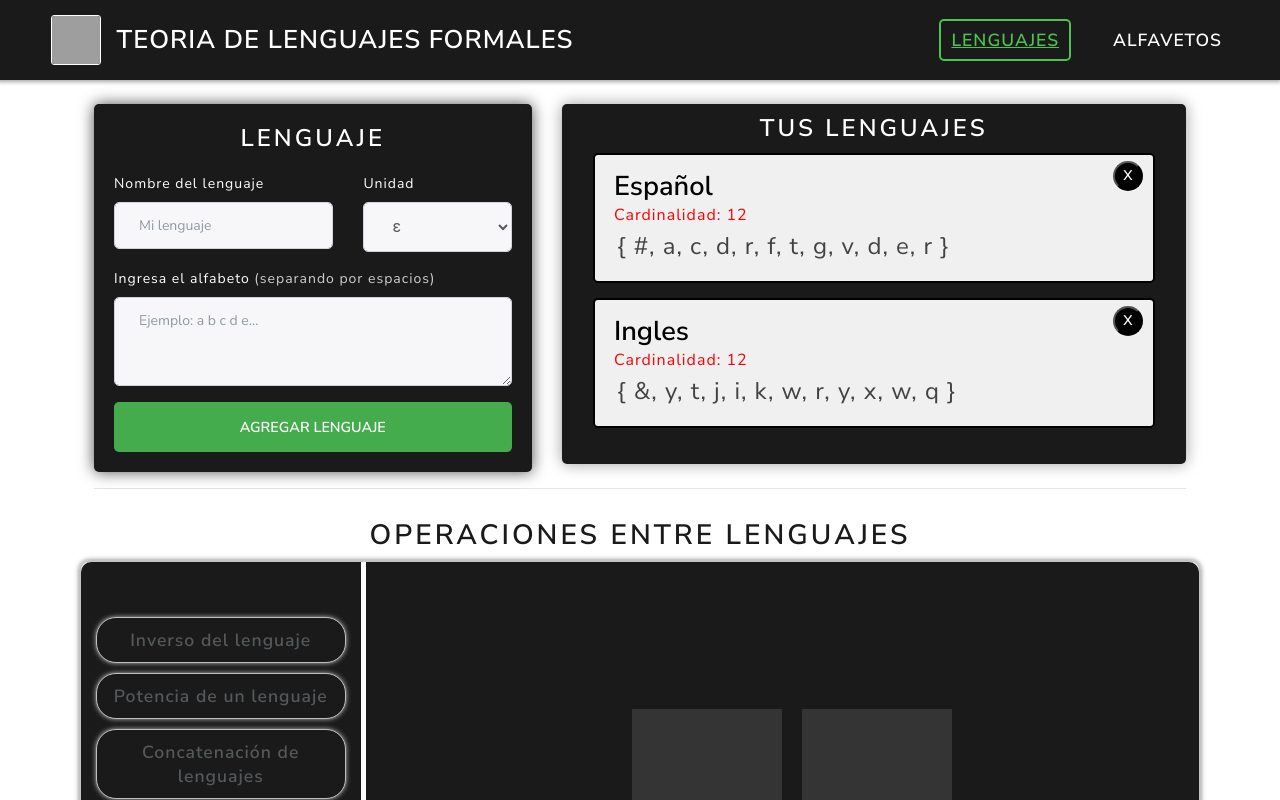
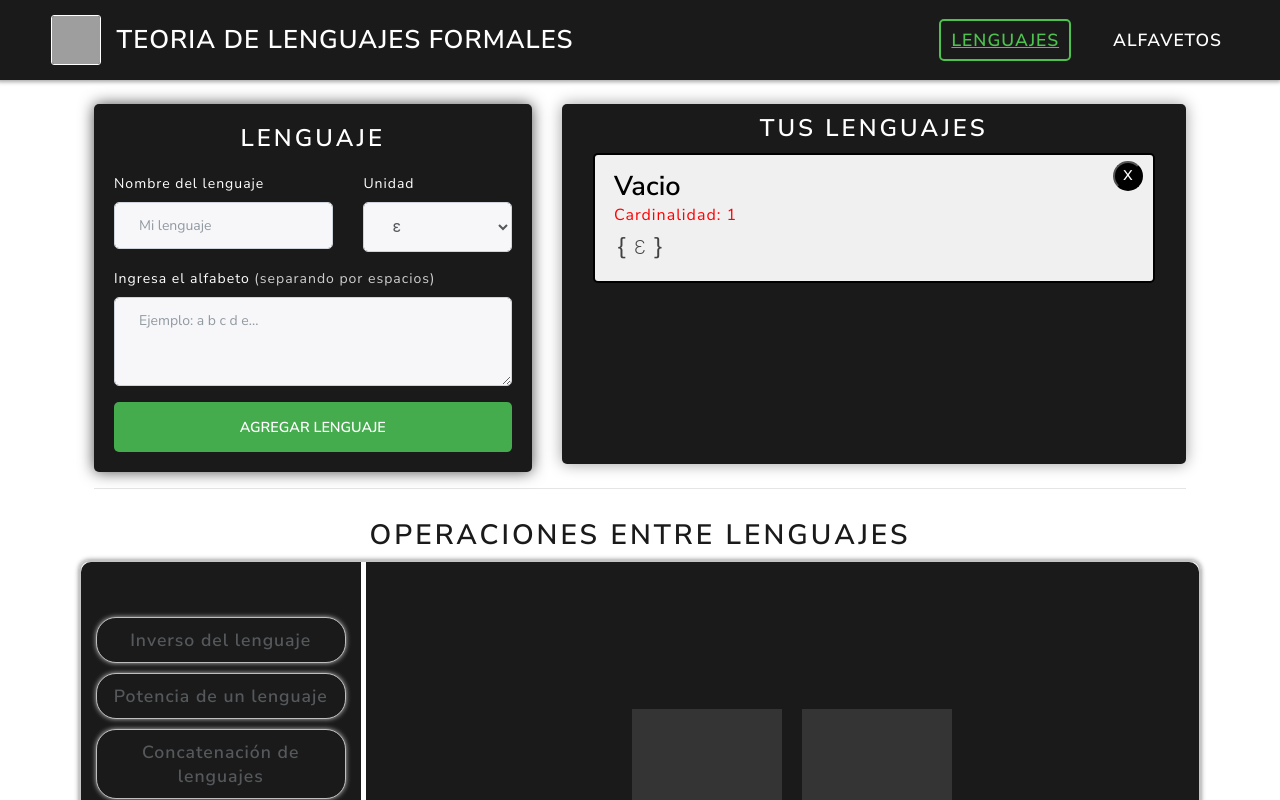
Before and after one commit to LuisEGM/TLenguajesFormales, a React app: page / in a window 1280 px wide. Shown: the top 800 px of the page. Built offline with nearby package versions, Linux system fonts and the light colour scheme; grey boxes are pictures that could not be loaded.

Commit message:
probandocomits

```diff
--- a/src/app/components/operacionesLenguajes.jsx
+++ b/src/app/components/operacionesLenguajes.jsx
@@ -15,7 +15,6 @@ const OperacionesLenguajes = ({operacionSeleccionada,actualizarOperacionLenguaje
     //     console.log(seleccion);
 
     // }
-
     const handleClick = e => {
 
         actualizarOperacionLenguaje(e.target.id);
--- a/src/app/store.js
+++ b/src/app/store.js
@@ -3,14 +3,9 @@ import { createStore } from 'redux';
 const initialState = {
     listLenguajes: [
         {
-            nameLenguaje: 'Español',
-            alfabeto: 'a c d r f t g v d e r',
-            elemUnidad: '#'
-        },
-        {
-            nameLenguaje: 'Ingles',
-            alfabeto: 'y t j i k w r y x w q',
-            elemUnidad: '&'
+            nameLenguaje: 'Vacio',
+            alfabeto: '',
+            elemUnidad: ' ε '
         }
     ],
     operacionLenguaje: ''
```
